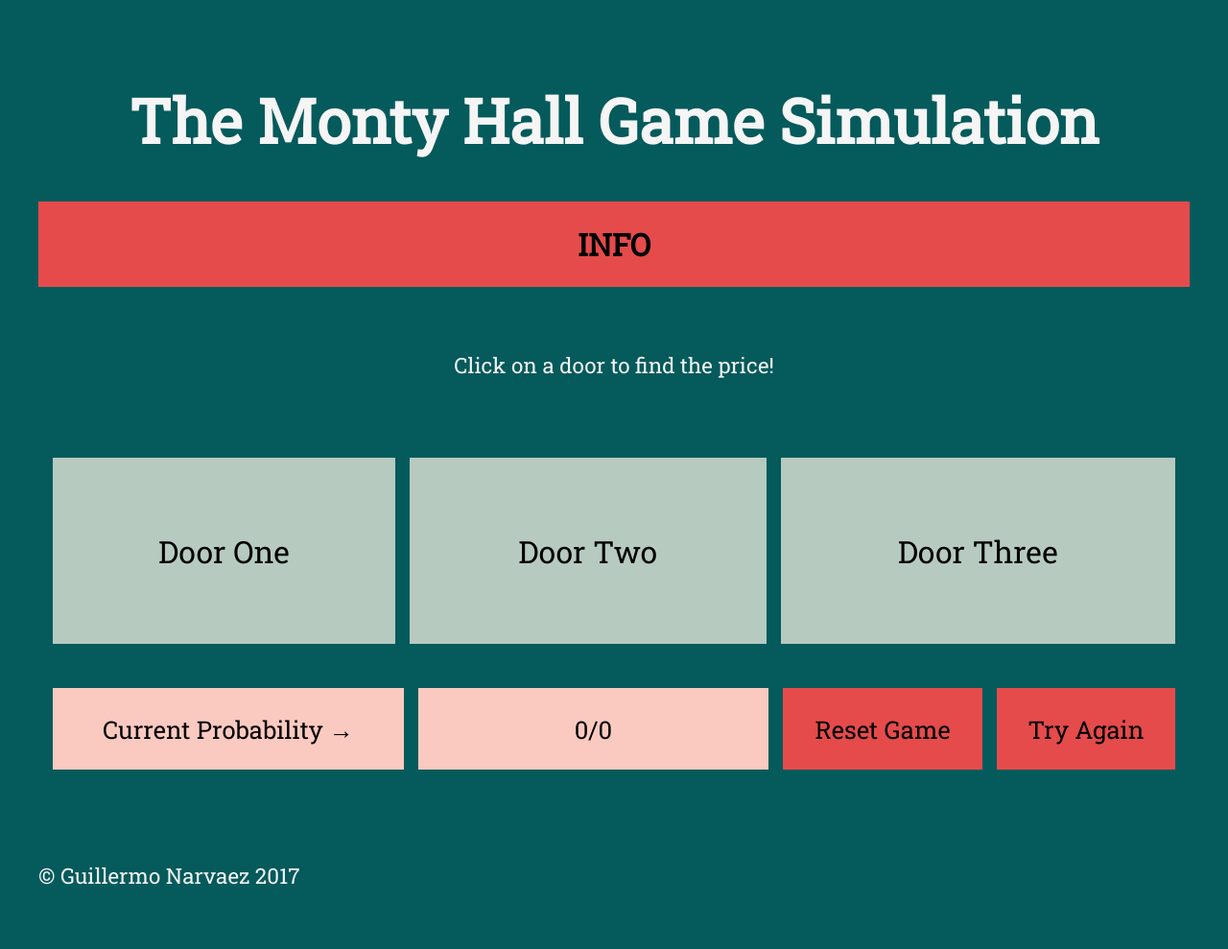
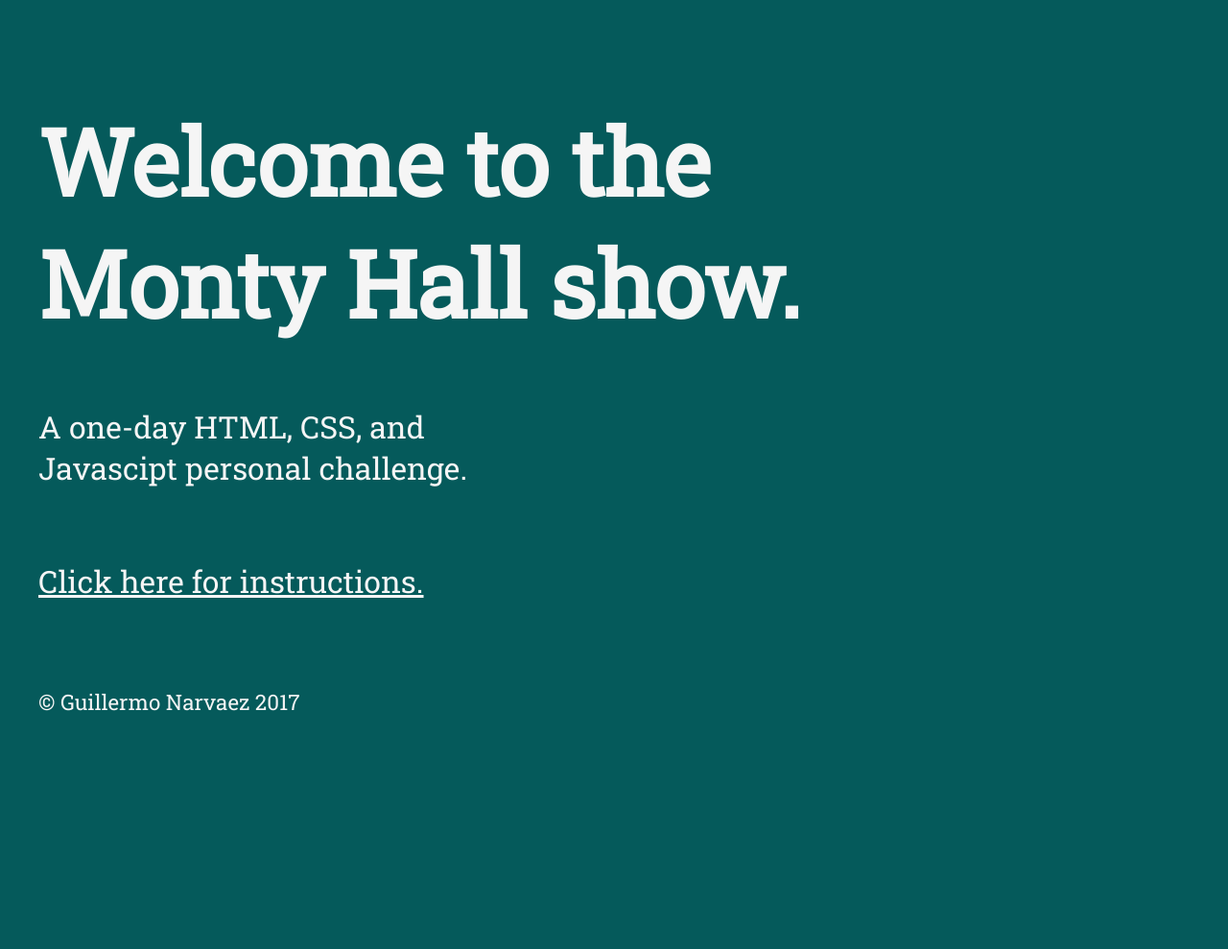
Before and after one commit to guillonapa/Monty-Hall, a PHP site: page / in a window 1280 px wide. Shown: the whole page at 96% size. After the commit the page ends 741 px from the top, so only its background shows below. Run offline with PHP 8.4, Linux system fonts and the light colour scheme; some libraries are stand-ins or nearby versions.

Commit message:
finished website

```diff
--- a/home.html
+++ b/home.html
@@ -1,52 +1,14 @@
-<!DOCTYPE HTML>
-
+<!DOCTYPE html>
 <html>
   <head>
-    <!-- CSS file -->
     <link rel='stylesheet' type='text/css' href='main.css'>
     <link href="https://fonts.googleapis.com/css?family=Roboto+Slab" rel="stylesheet">
     <title>The Monty Hall Site</title>
   </head>
   <body>
-    <h1 class='site_title'>The Monty Hall Game Simulation</h1>
-
-    <div class="info">
-      <h1>INFO</h1>
-      <p class="description_text"><i>Suppose you're on a game show with Monty Hall, and you're given the choice of three doors: Behind one door is a car; behind the others, goats. You pick a door, say No. 1, and the host, who knows what's behind the doors, opens another door, say No. 3, which has a goat. He then says to you, "Do you want to pick door No. 2?" Is it to your advantage to switch your choice?</i><br><br>The answer is YES! You can use this simulator to experiment if changing doors over a relatively large number of trials is a better choice than sticking to the same door.<br><br>Why? When you first select a door you have a 1/3 chance of choosing the right door. This means that there is a 2/3 chance that the right door is one of the other two. So... when Monty Hall reveals that there's a goat behind one of the doors (one that you didn't originally picked) the 2/3 chance is redistributed into a single door. So when you switch your choice you are increaseing your chances of winning the car by 1/3... now there is a 66.6% chance you win the car!</p>
-    </div>
-
-    <p class="hint">Click on a door to find the price!</p>
-
-    <table class="doors_container" style="width: 100%" cellspacing="15">
-      <tr>
-        <td class="doors" id="one">Door One</td>
-        <td class="doors" id="two">Door Two</td>
-        <td class="doors" id="three">Door Three</td>
-      </tr>
-    </table>
-
-    <!-- <div class="probability">
-      <p>0/0</p>
-    </div>
-    <div class="reset_button">
-      <h1>Reset Doors</h1>
-    </div> -->
-
-    <table class="bottom_table" style="width: 100%" cellspacing="15" >
-      <tr>
-        <td class="probability_text" style="width: 32.5%">Current Probability &#8594;</td>
-        <!-- <td class="probability_arrow" style="width: 6%"></td> -->
-        <td class="probability" style="width: 32.5%">0/0</td>
-        <td class="reset_count">Reset Game</td>
-        <td class="reset_button">Try Again</td>
-      </tr>
-    </table>
-
+    <h1 class="home_screen_title">Welcome to the Monty Hall show.</h1>
+    <p class="home_text">A one-day HTML, CSS, and<br>Javascipt personal challenge.</p>
+    <p class="home_text"><br><a href="instructions.html">Click here for instructions.</a></p>
     <p class="copyright_bottom"><br><br>&copy; Guillermo Narvaez 2017</p>
-
-    <!-- Scripts -->
-    <script src='https://code.jquery.com/jquery-3.1.0.min.js'></script>
-    <script src='main.js'></script>
-
   </body>
 </html>
--- a/main.css
+++ b/main.css
@@ -1,3 +1,16 @@
+a:link {
+  color: #F5F5F5;
+}
+
+a:visited {
+  color: #F5F5F5;
+}
+
+a:hover {
+  color: #BDC3C7;
+}
+
+
 body {
   font-family: 'Roboto Slab', serif;
   padding: 2em 2em 2em 2em;
@@ -42,6 +55,18 @@ body {
   color: #F5F5F5;
 }
 
+.home_text {
+  padding-right: 5em;
+  color: #F5F5F5;
+  font-size: 2em;
+}
+
+.home_screen_title {
+  padding-right: 4em;
+  font-size: 6em;
+  color: #F5F5F5;
+}
+
 .info {
   font-size: 1em;
   background-color: #E54B4B;
@@ -52,6 +77,36 @@ body {
 .info:hover {
   background-color: #f5f5f5;
   color: rgb(0, 0, 0);
+}
+
+.instructions_game {
+  color: #F5F5F5;
+  font-size: 1em;
+  padding-right: 25em;
+}
+
+.link_info:link {
+  color: black;
+}
+
+.link_info:visited {
+  color: black;
+}
+
+.link_info:hover {
+  color: #BDC3C7;
+}
+
+.link_title:link {
+  text-decoration: none;
+}
+
+.link_title:visited {
+  text-decoration: none;
+}
+
+.link_title:hover {
+  text-decoration: none;
 }
 
 .probability {
--- a/main.js
+++ b/main.js
@@ -1,8 +1,8 @@
 function main() {
-  $('.site_title').hide();
-  $('.doors').hide();
-  $('.site_title').fadeIn(2000);
-  $('.doors').fadeIn(2000);
+  // $('.site_title').hide();
+  // $('.doors').hide();
+  // $('.site_title').fadeIn(2000);
+  // $('.doors').fadeIn(2000);
   $('.description_text').hide();
 
   var doorsReady = true;
```
Also changed, not shown: instructions.html (added, +22 -0 lines), main.html (added, +52 -0 lines).
